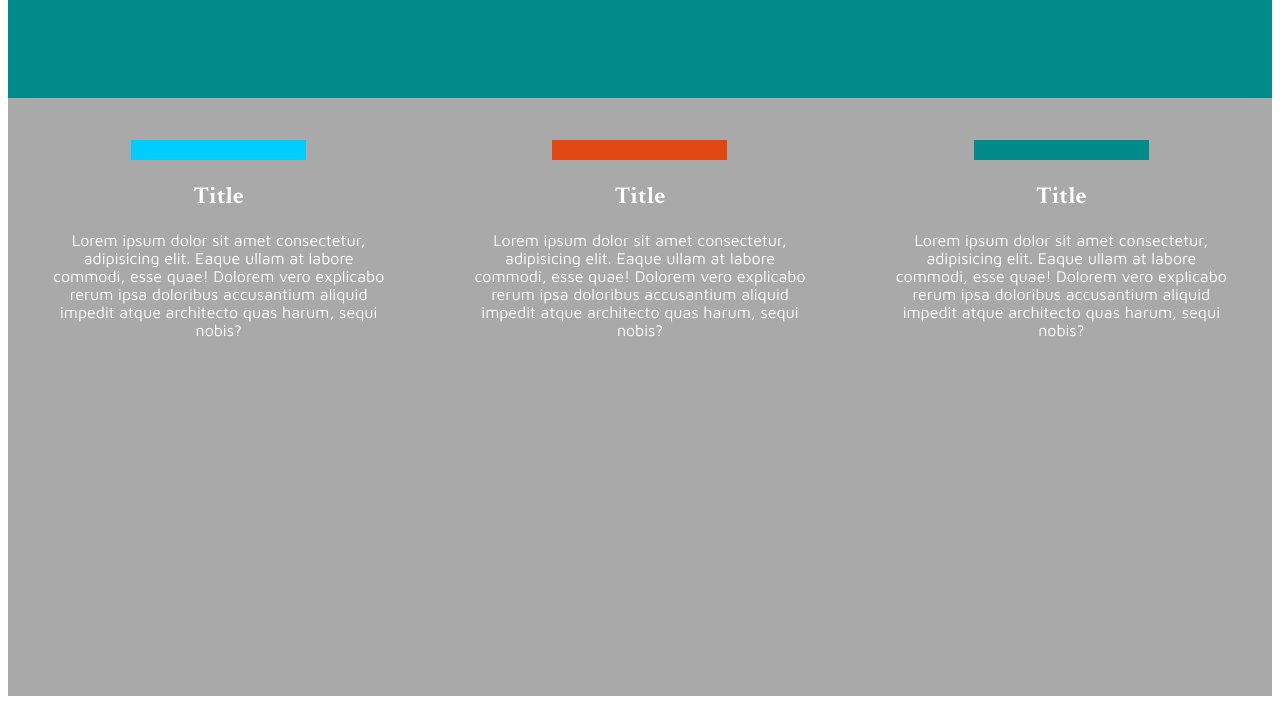
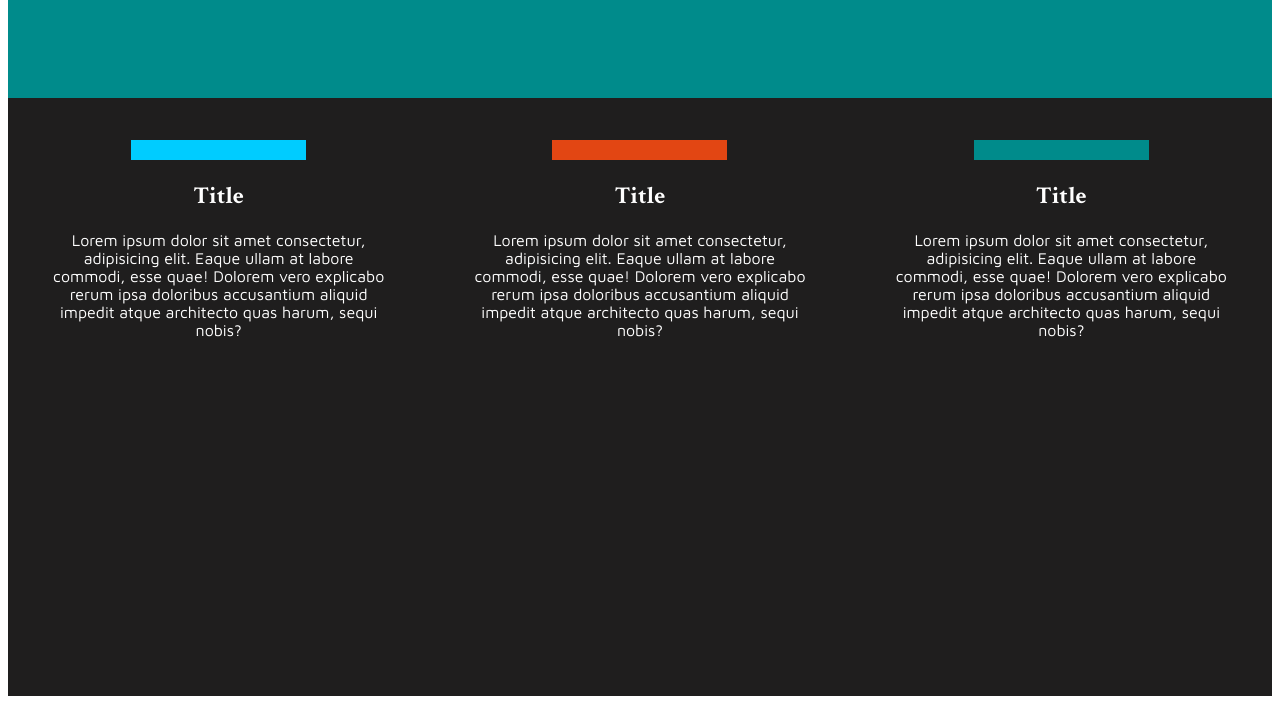
Before and after one commit to ruben-arcos/firstResponsiveWebsite, a plain HTML site: page index.html in a window 1280 px wide. Shown: the part 209-913 px from the top of the page. Drawn offline with Linux system fonts and the light colour scheme.

Commit message:
modified files

```diff
--- a/css/style.css
+++ b/css/style.css
@@ -9,7 +9,7 @@ html {
 }
 
 body {
-    background: darkgrey;
+    background: rgb(31, 30, 30);
     color: white;
 }
 
@@ -113,7 +113,7 @@ main {
     }
 
     .one, .two, .three {
-        background: darkorchid;
+        background: rgb(31, 30, 30);
     }
 }
 
@@ -132,6 +132,6 @@ main {
     }
 
     .one, .two, .three {
-        background: darkgrey;
+        background: rgb(31, 30, 30);
     }
 }
```
